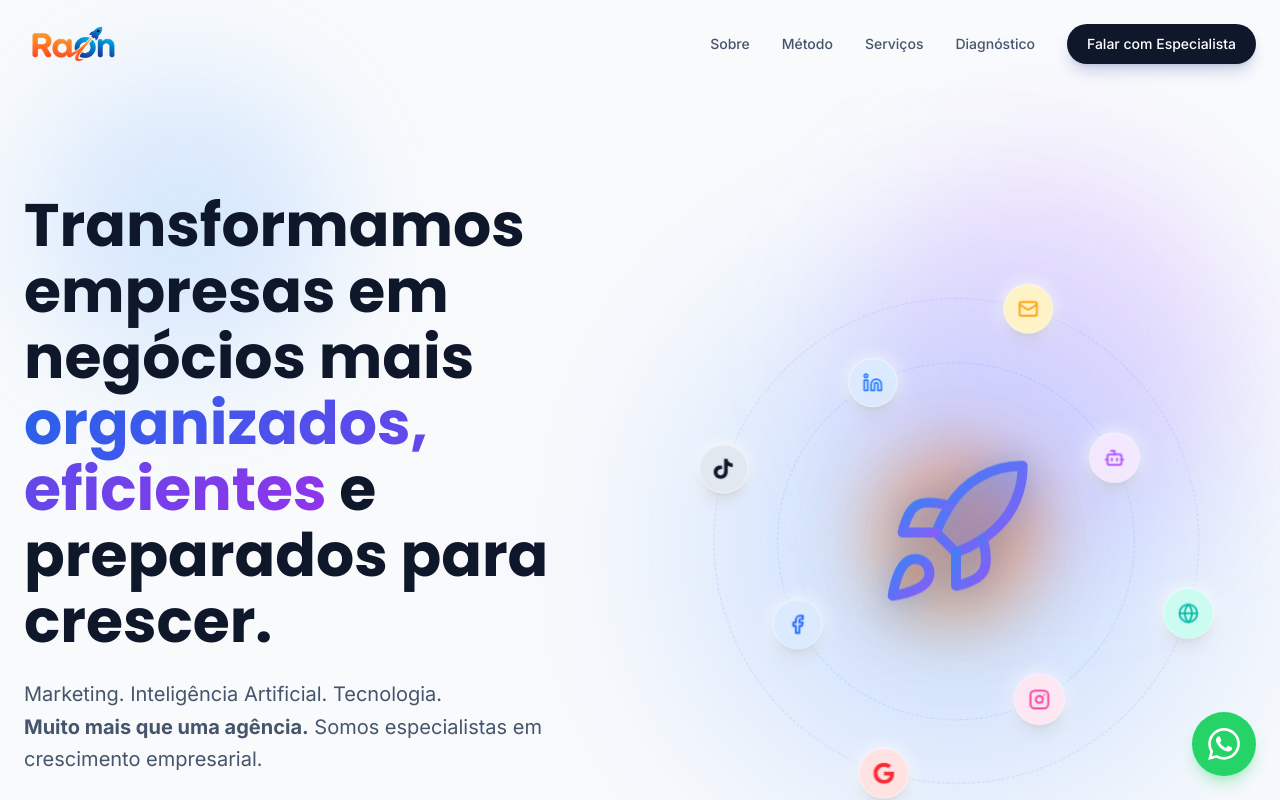
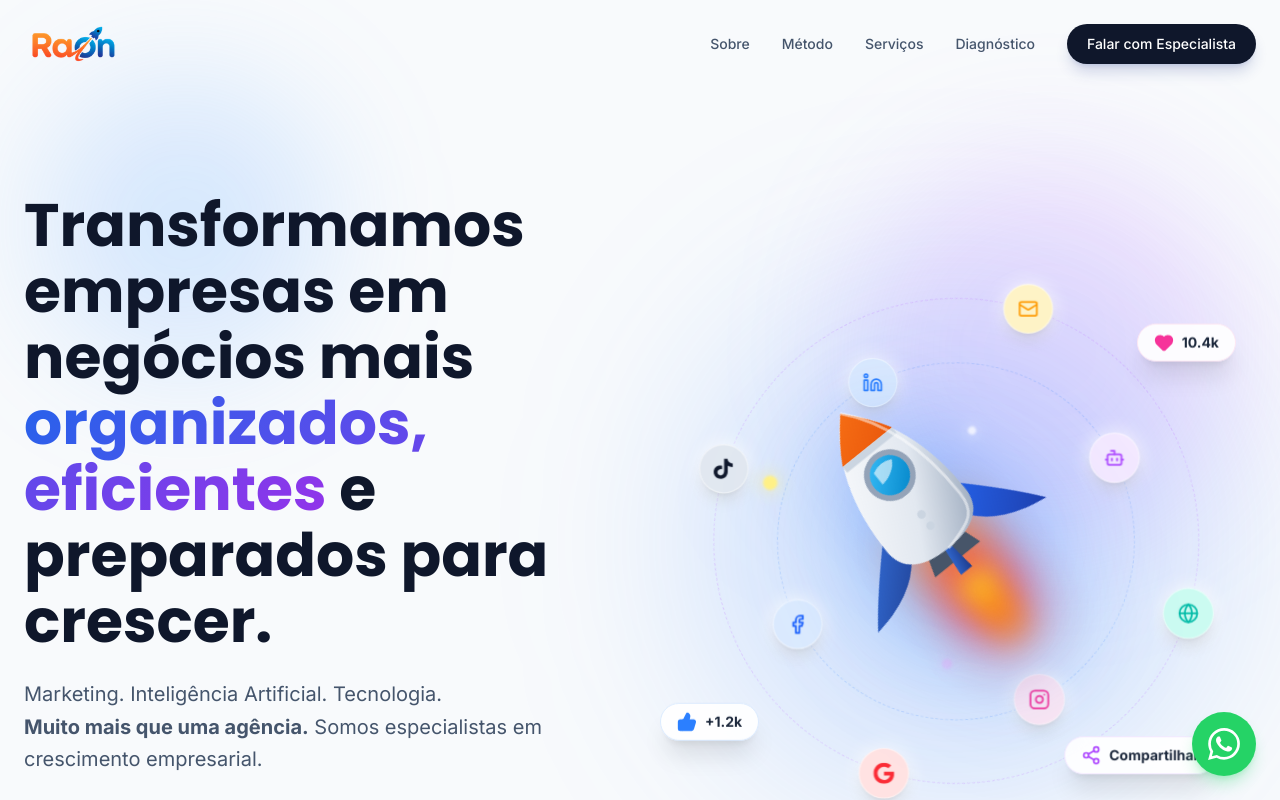
Before and after one commit to agenciaraon-cpu/somosraon, a React (Vite) app: page / in a window 1280 px wide. Shown: the top 800 px of the page. Built offline with nearby package versions, Linux system fonts and the light colour scheme.

Commit message:
feat(hero): update hero section with premium asset
Refine the hero visual impact by integrating a premium rocket asset, enhancing animation parameters, and adding new social media icons to the interface.

```diff
--- a/src/components/Hero.tsx
+++ b/src/components/Hero.tsx
@@ -1,5 +1,5 @@
 import { motion } from "motion/react";
-import { ArrowRight, BarChart3, Bot, TrendingUp, Zap, Instagram, Facebook, Linkedin, Mail, Globe } from "lucide-react";
+import { ArrowRight, BarChart3, Bot, TrendingUp, Zap, Instagram, Facebook, Linkedin, Mail, Globe, Heart, ThumbsUp, Share2 } from "lucide-react";
 
 const socialIcons = [
   { name: 'Instagram', icon: <Instagram className="w-5 h-5" />, color: 'text-pink-500', bg: 'bg-pink-100' },
@@ -77,25 +77,113 @@ export function Hero() {
               <div className="absolute w-[70%] h-[70%] rounded-full border border-blue-500/20 border-dashed pointer-events-none animate-[spin_30s_linear_infinite_reverse]"></div>
               <div className="absolute w-[95%] h-[95%] rounded-full border border-purple-500/20 border-dashed pointer-events-none animate-[spin_40s_linear_infinite]"></div>
 
-              {/* Central Rocket */}
+              {/* Central Premium SVG Rocket */}
               <motion.div
-                animate={{ y: [0, -15, 0] }}
+                animate={{ y: [0, -20, 0], rotate: [-40, -38, -40] }}
                 transition={{ repeat: Infinity, duration: 4, ease: "easeInOut" }}
-                className="relative z-10 w-40 h-40 drop-shadow-2xl"
+                className="relative z-10 w-72 h-72 drop-shadow-[0_20px_50px_rgba(59,130,246,0.6)] flex items-center justify-center -translate-x-12 -translate-y-8"
               >
-                <div className="absolute inset-0 bg-gradient-to-tr from-orange-400 to-orange-600 rounded-full blur-2xl opacity-40 animate-pulse"></div>
-                <svg viewBox="0 0 24 24" fill="none" stroke="url(#rocketGrad)" strokeWidth="1.5" strokeLinecap="round" strokeLinejoin="round" className="w-full h-full relative z-10 drop-shadow-[0_0_15px_rgba(59,130,246,0.5)]">
+                {/* Twinkling Stars Around Rocket */}
+                <motion.div animate={{ opacity: [0, 1, 0], scale: [0.5, 1.2, 0.5] }} transition={{ duration: 2, repeat: Infinity }} className="absolute top-10 left-10 w-3 h-3 bg-yellow-200 rounded-full blur-[1px] shadow-[0_0_15px_#fef08a]" />
+                <motion.div animate={{ opacity: [0, 1, 0], scale: [0.5, 1.2, 0.5] }} transition={{ duration: 3, repeat: Infinity, delay: 1 }} className="absolute bottom-32 right-4 w-4 h-4 bg-blue-200 rounded-full blur-[1px] shadow-[0_0_20px_#bfdbfe]" />
+                <motion.div animate={{ opacity: [0, 1, 0], scale: [0.5, 1.2, 0.5] }} transition={{ duration: 1.5, repeat: Infinity, delay: 0.5 }} className="absolute top-32 right-12 w-2 h-2 bg-white rounded-full blur-[1px] shadow-[0_0_15px_#ffffff]" />
+                <motion.div animate={{ opacity: [0, 1, 0], scale: [0.5, 1.2, 0.5] }} transition={{ duration: 2.5, repeat: Infinity, delay: 1.5 }} className="absolute -bottom-4 left-16 w-3 h-3 bg-purple-300 rounded-full blur-[1px] shadow-[0_0_15px_#d8b4fe]" />
+
+                {/* Animated Fire Exhaust */}
+                <motion.div
+                  animate={{ height: ["40%", "70%", "40%"], opacity: [0.7, 1, 0.7] }}
+                  transition={{ duration: 0.4, repeat: Infinity, ease: "easeInOut" }}
+                  className="absolute -bottom-16 left-1/2 -translate-x-1/2 w-20 bg-gradient-to-b from-orange-400 via-red-500 to-transparent blur-xl rounded-b-full origin-top z-0"
+                ></motion.div>
+
+                <motion.div
+                  animate={{ height: ["30%", "60%", "30%"], opacity: [0.8, 1, 0.8] }}
+                  transition={{ duration: 0.2, repeat: Infinity, ease: "easeInOut", delay: 0.1 }}
+                  className="absolute -bottom-12 left-1/2 -translate-x-1/2 w-10 bg-gradient-to-b from-yellow-300 via-orange-400 to-transparent blur-md rounded-b-full origin-top z-0"
+                ></motion.div>
+
+                {/* Premium SVG Rocket Body */}
+                <svg viewBox="0 0 200 200" className="w-full h-full relative z-10">
                   <defs>
-                    <linearGradient id="rocketGrad" x1="0%" y1="0%" x2="100%" y2="100%">
+                    <linearGradient id="bodyGrad" x1="0%" y1="0%" x2="100%" y2="100%">
+                      <stop offset="0%" stopColor="#ffffff" />
+                      <stop offset="60%" stopColor="#e2e8f0" />
+                      <stop offset="100%" stopColor="#94a3b8" />
+                    </linearGradient>
+                    <linearGradient id="finGrad" x1="0%" y1="0%" x2="100%" y2="100%">
                       <stop offset="0%" stopColor="#3b82f6" />
-                      <stop offset="100%" stopColor="#8b5cf6" />
+                      <stop offset="100%" stopColor="#1e3a8a" />
+                    </linearGradient>
+                    <linearGradient id="finRightGrad" x1="0%" y1="0%" x2="100%" y2="100%">
+                      <stop offset="0%" stopColor="#2563eb" />
+                      <stop offset="100%" stopColor="#1e40af" />
+                    </linearGradient>
+                    <linearGradient id="windowGrad" x1="0%" y1="0%" x2="100%" y2="100%">
+                      <stop offset="0%" stopColor="#38bdf8" />
+                      <stop offset="100%" stopColor="#0284c7" />
+                    </linearGradient>
+                    <linearGradient id="noseGrad" x1="0%" y1="0%" x2="100%" y2="100%">
+                      <stop offset="0%" stopColor="#f97316" />
+                      <stop offset="100%" stopColor="#ea580c" />
                     </linearGradient>
                   </defs>
-                  <path d="M4.5 16.5c-1.5 1.26-2 5-2 5s3.74-.5 5-2c.71-.84.7-2.13-.09-2.91a2.18 2.18 0 0 0-2.91-.09z" fill="#f97316" fillOpacity="0.2" />
-                  <path d="M12 15l-3-3a22 22 0 0 1 2-3.95A12.88 12.88 0 0 1 22 2c0 2.72-.78 7.5-6 11a22.35 22.35 0 0 1-4 2z" fill="url(#rocketGrad)" fillOpacity="0.2" />
-                  <path d="M9 12H4s.55-3.03 2-4c1.62-1.08 5 0 5 0" />
-                  <path d="M12 15v5s3.03-.55 4-2c1.08-1.62 0-5 0-5" />
+
+                  {/* Thruster Base */}
+                  <path d="M 85 140 L 115 140 L 120 155 L 80 155 Z" fill="#475569" />
+
+                  {/* Left Fin */}
+                  <path d="M 70 110 Q 40 140 25 160 Q 60 155 75 135 Z" fill="url(#finGrad)" />
+                  {/* Right Fin */}
+                  <path d="M 130 110 Q 160 140 175 160 Q 140 155 125 135 Z" fill="url(#finRightGrad)" />
+                  {/* Center Fin */}
+                  <path d="M 100 120 L 95 165 L 105 165 Z" fill="url(#finGrad)" />
+
+                  {/* Rocket Body */}
+                  <path d="M 100 25 Q 135 60 135 120 C 135 135 125 145 100 145 C 75 145 65 135 65 120 Q 65 60 100 25 Z" fill="url(#bodyGrad)" />
+
+                  {/* Nose Cone */}
+                  <path d="M 100 25 Q 115 42 122 55 L 78 55 Q 85 42 100 25 Z" fill="url(#noseGrad)" />
+                  <path d="M 78 55 L 122 55 L 122 60 L 78 60 Z" fill="#cbd5e1" />
+
+                  {/* Window */}
+                  <circle cx="100" cy="80" r="18" fill="#94a3b8" />
+                  <circle cx="100" cy="80" r="14" fill="url(#windowGrad)" />
+                  {/* Window Highlight */}
+                  <path d="M 92 72 Q 100 68 108 72 Q 104 80 92 82" fill="#ffffff" opacity="0.6" />
+
+                  {/* Body Highlights/Details */}
+                  <path d="M 100 25 Q 130 60 130 120 C 130 135 125 140 100 145" fill="none" stroke="#ffffff" strokeWidth="2" opacity="0.5" />
+                  <circle cx="100" cy="115" r="3" fill="#cbd5e1" />
+                  <circle cx="100" cy="125" r="3" fill="#cbd5e1" />
                 </svg>
+              </motion.div>
+
+              {/* Floating Engagement Buttons */}
+              <motion.div
+                animate={{ y: [0, -10, 0] }}
+                transition={{ repeat: Infinity, duration: 3, ease: "easeInOut", delay: 0.5 }}
+                className="absolute top-10 -right-6 z-20 bg-white/90 backdrop-blur-md px-4 py-2 rounded-full shadow-xl border border-pink-100 flex items-center gap-2 pointer-events-auto cursor-pointer hover:scale-105 transition-transform"
+              >
+                <Heart className="w-5 h-5 text-pink-500 fill-pink-500" />
+                <span className="text-sm font-bold text-slate-800">10.4k</span>
+              </motion.div>
+
+              <motion.div
+                animate={{ y: [0, 10, 0] }}
+                transition={{ repeat: Infinity, duration: 4, ease: "easeInOut", delay: 1 }}
+                className="absolute bottom-16 -left-10 z-20 bg-white/90 backdrop-blur-md px-4 py-2 rounded-full shadow-xl border border-blue-100 flex items-center gap-2 pointer-events-auto cursor-pointer hover:scale-105 transition-transform"
+              >
+                <ThumbsUp className="w-5 h-5 text-blue-500 fill-blue-500" />
+                <span className="text-sm font-bold text-slate-800">+1.2k</span>
+              </motion.div>
+
+              <motion.div
+                animate={{ y: [0, -8, 0], x: [0, 5, 0] }}
+                transition={{ repeat: Infinity, duration: 3.5, ease: "easeInOut", delay: 1.5 }}
+                className="absolute bottom-4 right-0 z-20 bg-white/90 backdrop-blur-md px-4 py-2 rounded-full shadow-xl border border-purple-100 flex items-center gap-2 pointer-events-auto cursor-pointer hover:scale-105 transition-transform"
+              >
+                <Share2 className="w-5 h-5 text-purple-500" />
+                <span className="text-sm font-bold text-slate-800">Compartilhar</span>
               </motion.div>
 
               {/* Orbiting Icons Container */}
```
Also changed, not shown: public/premium-rocket.jpg (added).
